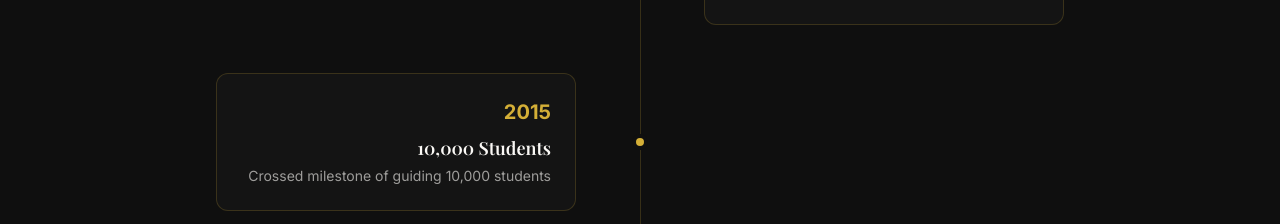
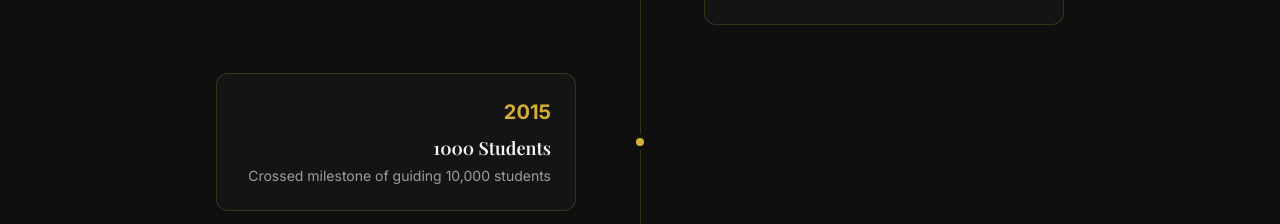
Before and after one commit to safwan-codes/PSE, a React (Create React App) app in the folder frontend/: page /about in a window 1280 px wide. Shown: the part 2120-2344 px from the top of the page. Built offline with nearby package versions, Linux system fonts and the light colour scheme.

Commit message:
fixed the student count

```diff
--- a/frontend/src/pages/AboutPage.jsx
+++ b/frontend/src/pages/AboutPage.jsx
@@ -38,7 +38,7 @@ const AboutPage = () => {
   const milestones = [
     { year: "2005", title: "Founded", description: "Started with a vision to simplify education and documentation" },
     { year: "2010", title: "Expansion", description: "Expanded services to multiple universities" },
-    { year: "2015", title: "10,000 Students", description: "Crossed milestone of guiding 10,000 students" },
+    { year: "2015", title: "1000 Students", description: "Crossed milestone of guiding 10,000 students" },
     { year: "2023", title: "Digital Services", description: "Launched online consultation and support" }
   ];
 
```
